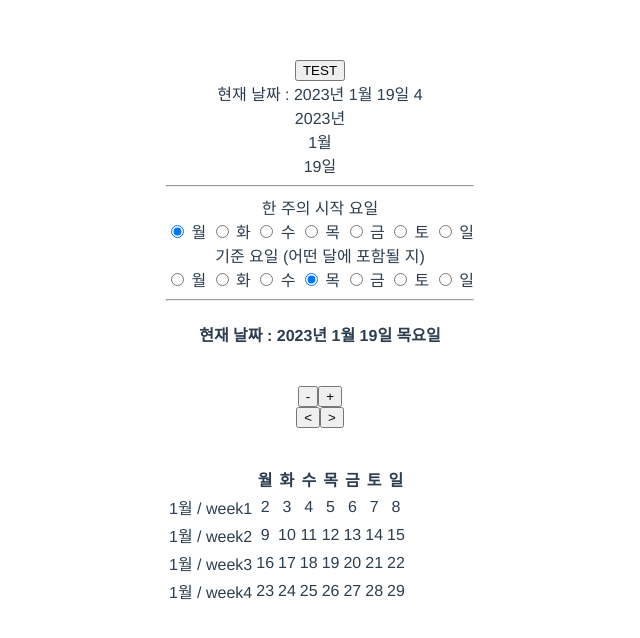
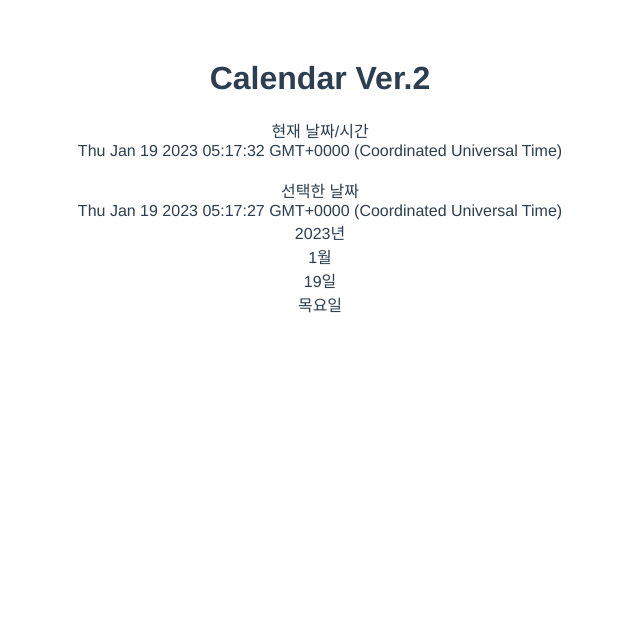
Before and after one commit to ajg1029/VuePractice001, a Vue app in the folder my-project/: page / in a window 1280 px wide. Shown: the top 638 px of the page, without its empty margins (320-960 px from the left). Built offline with nearby package versions, Linux system fonts and the light colour scheme.

Commit message:
ver.2 selected date information setting

```diff
--- a/my-project/src/App.vue
+++ b/my-project/src/App.vue
@@ -1,17 +1,22 @@
 <template>
   <div id="app">
-    <MyCalendar />
+
+    <MyCalendarV2 />
+
+    <MyCalendar v-if="false"/>
   </div>
 </template>
 
 <script>
 import MyCalendar from './components/MyCalendar.vue';
+import MyCalendarV2 from './components/MyCalendarV2.vue';
 
 export default {
   name: 'App',
   components: {
-    MyCalendar
-  }
+    MyCalendar,
+    MyCalendarV2
+}
 }
 </script>
 
--- /dev/null
+++ b/my-project/src/components/MyCalendarV2.vue
@@ -0,0 +1,89 @@
+<template>
+    <div>
+        <h1>Calendar Ver.2</h1>
+        <section>
+            <div>현재 날짜/시간</div>
+            <div>{{ currentDatetime }}</div>
+            <br />
+            <div>선택한 날짜</div>
+            <div>{{ selectedDatetime }}</div>
+            <div>{{ selectedYear }}년</div>
+            <div>{{ selectedMonth + 1}}월</div>
+            <div>{{ selectedDate }}일</div>
+            <div>{{ convertDayNumToKor(selectedDay) }}요일</div>
+        </section>
+
+
+        <section>
+
+            <MyCalendarV2Cell />
+
+        </section>
+
+
+    </div>
+</template>
+
+<script>
+import MyCalendarV2Cell from './MyCalendarV2Cell.vue';
+export default {
+    name: 'MyCalendarV2',
+    components: {
+        MyCalendarV2Cell
+    },
+    data() {
+        return {
+            currentDatetime: new Date(),
+            selectedDatetime: null, // Date() 객체
+
+            firstDay: null,
+            benchmarkDay: null,
+
+            selectedDate: null,
+            selectedDay: null, // 1, 2, 3, 4, 5, 6, 0
+            selectedMonth: null, // 0, 1, 2, 3, 4, 5, 6, 7, 8, 9, 10, 11
+            selectedYear: null, // 'YYYY'
+
+            displayWeeks: [],
+            displayPrevMonthLastDate: null,
+            displayNextMonthFirstDate: null,
+
+        }
+    },
+    created() {
+        this.updateRealtime()
+        this.selectedDatetime = this.currentDatetime
+        this.setSelectedDateInfo(this.selectedDatetime)
+    },
+    methods: {
+        updateRealtime() {
+            setTimeout(() => {
+                this.currentDatetime = new Date()
+                this.updateRealtime()
+            }, 1000);
+        },
+        setSelectedDateInfo(datetime) {
+            this.selectedYear = datetime.getFullYear()
+            this.selectedMonth = datetime.getMonth()
+            this.selectedDate = datetime.getDate()
+            this.selectedDay = datetime.getDay()
+        },
+        convertDayNumToKor(day) {
+			switch (day) {
+				case 1 : return '월'
+				case 2 : return '화'
+				case 3 : return '수'
+				case 4 : return '목'
+				case 5 : return '금'
+				case 6 : return '토'
+				case 0 : return '일'
+			}
+        }
+    }
+}
+
+</script>
+
+<style>
+
+</style>
--- /dev/null
+++ b/my-project/src/components/MyCalendarV2Cell.vue
@@ -0,0 +1,15 @@
+<template>
+    <div>
+
+    </div>
+</template>
+
+<script>
+export default {
+    name: 'MyCalendarV2Cell'
+}
+</script>
+
+<style>
+
+</style>
```
